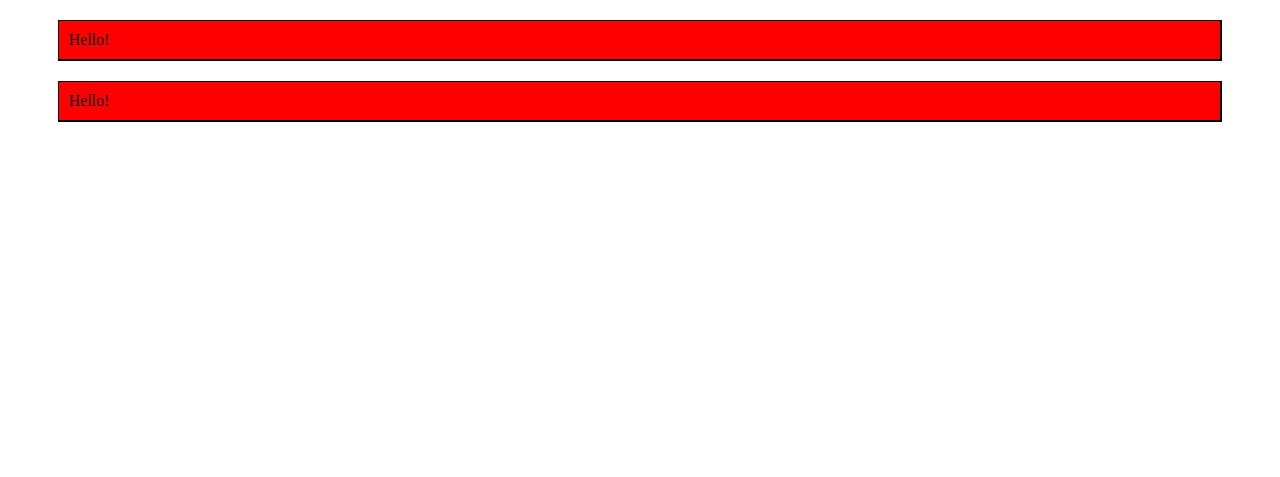
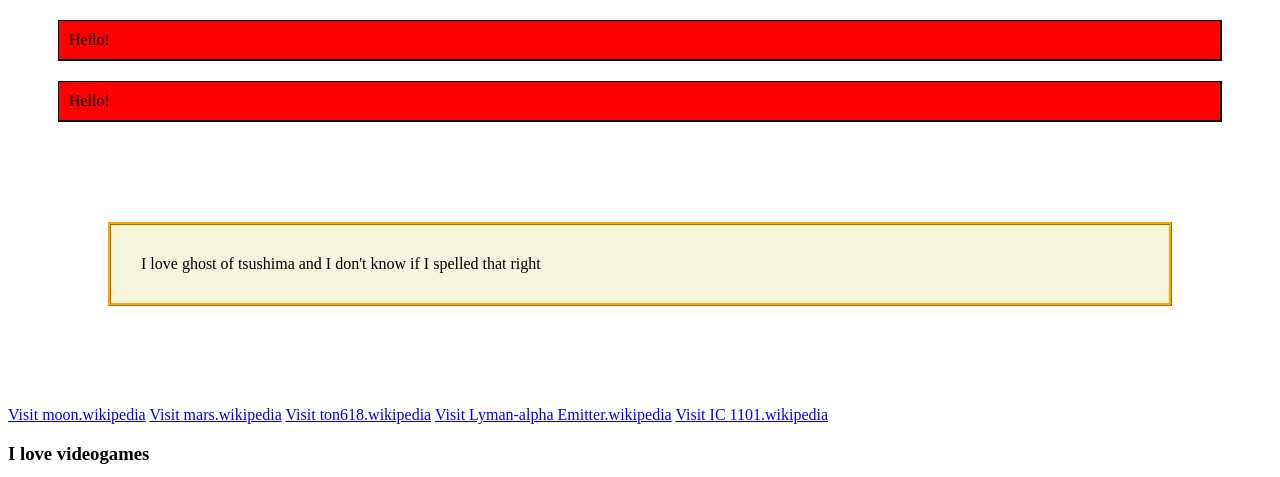
Before and after one commit to JaceTappen/JaceTappen.github.io, a plain HTML site: page index.html in a window 1280 px wide. Shown: the top 477 px of the page. Drawn offline with Linux system fonts and the light colour scheme.

Commit message:
Update index.html
i do indeed exist

```diff
--- a/index.html
+++ b/index.html
@@ -14,6 +14,18 @@
             border-color: #000000;
             padding: 10px;
 
+
+        }
+        .iexist {
+            background-color: beige;
+            border-color: orange;
+            padding: 30px;
+            margin: 100px 100px 100px 100px;
+            border-style: ridge;
+        }
+        .seenothing {
+            border-style:double;
+            border: 20px;
         }
     </style>
 </head>
@@ -21,6 +33,24 @@
 <body>
     <div class="testbox">Hello!</div>
     <div class="testbox">Hello!</div>
+    <p class="iexist">I love ghost of tsushima and I don't know if I spelled that right </p>
+    <a href="https://en.wikipedia.org/wiki/Moon" target="_blank">Visit moon.wikipedia</a>
+    <a href="https://en.wikipedia.org/wiki/Mars" target="_blank">Visit mars.wikipedia</a>
+    <a href="https://en.wikipedia.org/wiki/TON_618" target="_blank">Visit ton618.wikipedia</a>
+    <a href="https://en.wikipedia.org/wiki/Lyman-alpha_emitter" target="_blank">Visit Lyman-alpha Emitter.wikipedia</a>
+    <a href="https://en.wikipedia.org/wiki/IC_1101" target="_blank">Visit IC 1101.wikipedia</a>
+    <h3 class="seenothing">I love videogames</h3>
+    <img src="https://m.media-amazon.com/images/M/MV5BMWNlMDBiYzYtMWMyMC00Zjc5LTlhMjItMjRlMzBmYmVkOGM0XkEyXkFqcGc@._V1_.jpg" alt="I don't exist" height="500">
+    <h1 class="iexist">I love movies</h1>
+    <h5 class="testbox">I have a idea</h5>
+    <img src="https://ohmyfacts.com/wp-content/uploads/2024/11/35-facts-about-ghost-of-tsushima-video-game-1730709252.jpg" alt="best game ever">
+
+
+    <img src="https://shared.cloudflare.steamstatic.com/store_item_assets/steam/apps/601150/capsule_616x353.jpg?t=1701395090" alt="I exist" width="800" height="600">
+
+
+
+
 </body>
 
 </html>
```
